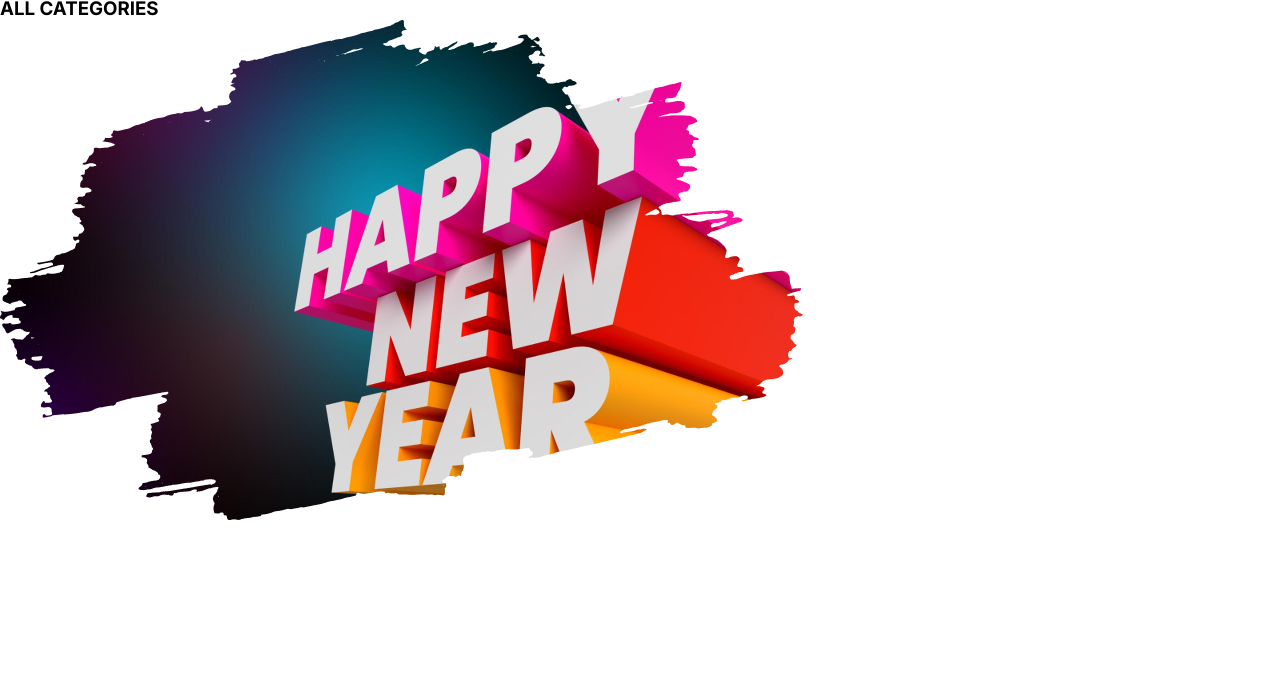
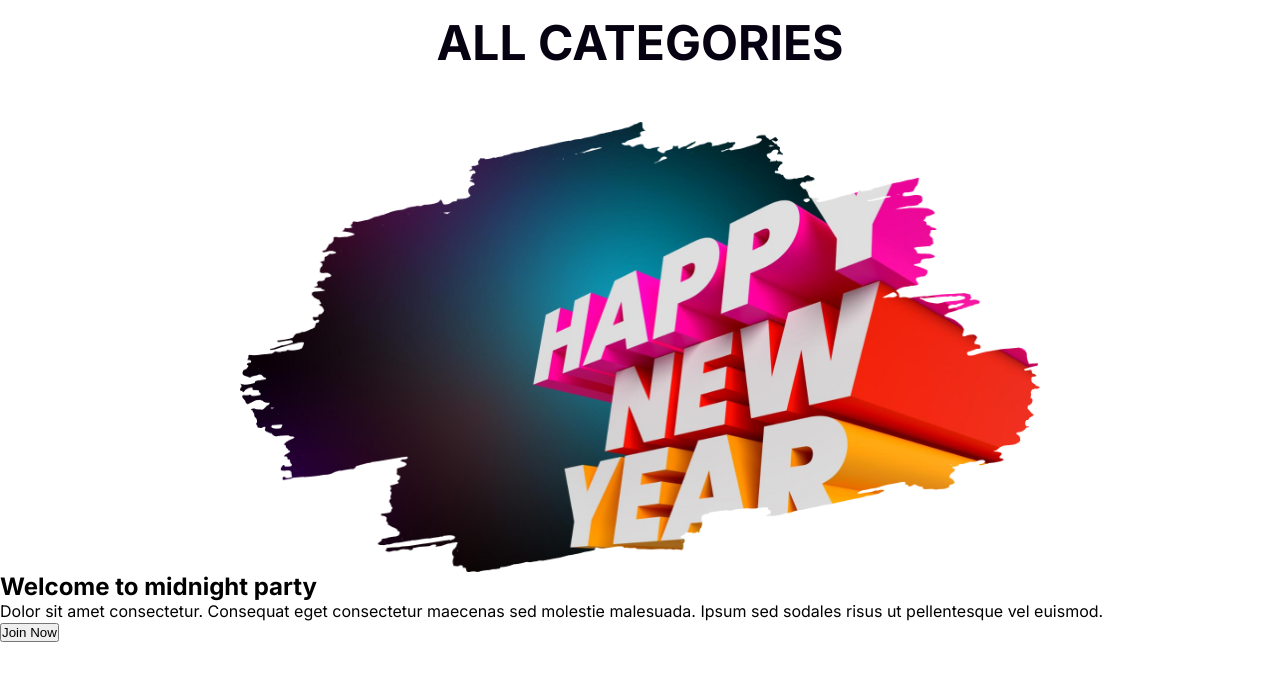
Before and after one commit to Asad9340/Assignment-1-new-year-new-mission, a plain HTML site: page index.html in a window 1280 px wide. Shown: the part 956-1636 px from the top of the page. Before the commit the page ends 1530 px from the top, so only its background shows below. Drawn offline with Linux system fonts and the light colour scheme.

Commit message:
new year section added successfully

```diff
--- a/index.html
+++ b/index.html
@@ -29,7 +29,18 @@
           <h2 class="new-year-offer">65% OFF</h2>
           <h5 class="new-year-greeting">OUR HOLIDAY DEALS ARE BETTER</h5>
           <h3 class="new-year-categories">ALL CATEGORIES</h3>
-          <img src="./images/New Year Photo.png" alt="">
+          <img src="./images/New Year Photo.png" alt="" />
+        </div>
+      </section>
+      <section>
+        <div class="party-section">
+          <h2 class="party-title">Welcome to midnight party</h2>
+          <p class="party-description">
+            Dolor sit amet consectetur. Consequat eget consectetur maecenas sed
+            molestie malesuada. Ipsum sed sodales risus ut pellentesque vel
+            euismod.
+          </p>
+          <button class="party-button">Join Now</button>
         </div>
       </section>
     </main>
--- a/style/index.css
+++ b/style/index.css
@@ -55,6 +55,23 @@ body {
   text-align: center;
   font-size: 24px;
   font-weight: 500;
-  padding: 48px 16px 0 0;
+  padding-top: 48px;
+}
+.new-year-categories {
+  color: #070211;
+  text-align: center;
+  font-size: 48px;
+  font-weight: 700;
+  margin-top: 16px;
+}
+.new-year-section img {
+  width: 800px;
+  height: 500px;
+  display: block;
+  margin: 0 auto;
+  padding-top: 50px;
 }
 /* New year secion style ends here */
+
+/* party section starts here */
+/* party section ends here */
```
